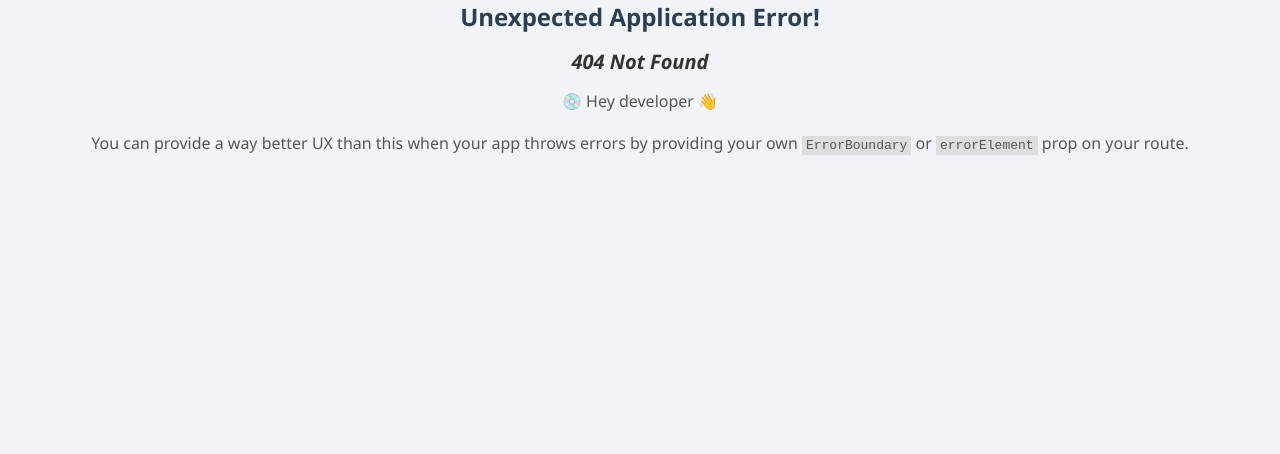
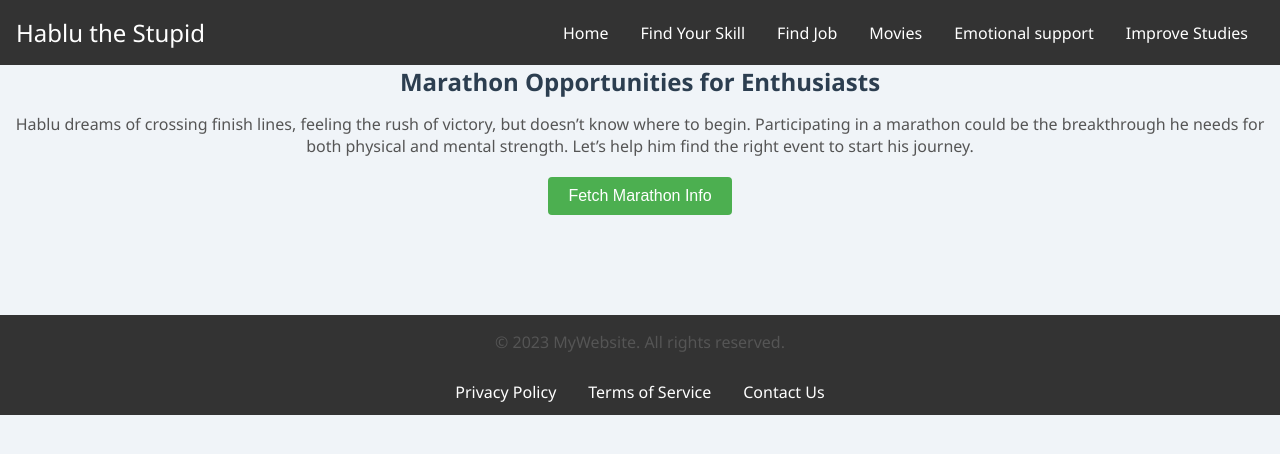
Before and after one commit to BanikPuspita/CSE_fesT_2025, a React (Vite) app: page /marathon in a window 1280 px wide. Before the commit this address had no page. Shown: the top 454 px of the page. Built offline with nearby package versions, Linux system fonts and the light colour scheme.

Commit message:
new updated

```diff
--- a/package.json
+++ b/package.json
@@ -11,6 +11,7 @@
   },
   "dependencies": {
     "@tailwindcss/vite": "^4.1.5",
+    "axios": "^1.9.0",
     "firebase": "^11.6.1",
     "localforage": "^1.10.0",
     "match-sorter": "^8.0.1",
--- /dev/null
+++ b/src/Pages/Marathon/Marathon.jsx
@@ -0,0 +1,66 @@
+import React, { useState } from 'react';
+import axios from 'axios';
+
+const API_KEY = "";
+
+const Marathon = () => {
+    const [marathonData, setMarathonData] = useState([]);
+    const [error, setError] = useState(null);
+    const lat = 23.8103;
+    const lon = 90.4125;
+
+    const fetchMarathonInfo = async () => {
+        try {
+            const response = await axios.get(
+                `https://csefest.srejon.com/api/v1/marathon?lat=${lat}&lon=${lon}`,
+                {
+                    headers: {
+                        'Authorization': `Bearer ${API_KEY}`
+                    }
+                }
+            );
+            setMarathonData(response.data.data || []); // Ensure you access `.data.data` if response format is like `{ data: [...] }`
+            setError(null);
+        } catch (error) {
+            setError('Error fetching marathon data');
+            console.error('Error fetching marathon data:', error);
+        }
+    };
+
+    return (
+        <div>
+            <h2>Marathon Opportunities for Enthusiasts</h2>
+            <p>
+                Hablu dreams of crossing finish lines, feeling the rush of victory, but doesn’t know where to begin.
+                Participating in a marathon could be the breakthrough he needs for both physical and mental strength.
+                Let’s help him find the right event to start his journey.
+            </p>
+            <button onClick={fetchMarathonInfo}>Fetch Marathon Info</button>
+            {error && <p style={{ color: 'red' }}>{error}</p>}
+            {marathonData.length > 0 && (
+                <div>
+                    <h3>Upcoming Marathons</h3>
+                    <ul>
+                        {marathonData.map((marathon, index) => (
+                            <li key={index} style={{ border: '1px solid #ccc', borderRadius: '10px', padding: '10px', margin: '10px 0' }}>
+                                <h4>{marathon.title}</h4>
+                                <p><strong>Date:</strong> {marathon.date}</p>
+                                <p><strong>Location:</strong> {marathon.location}</p>
+                                <p><strong>Description:</strong> {marathon.description}</p>
+                                {marathon.registrationLink && (
+                                    <p>
+                                        <a href={marathon.registrationLink} target="_blank" rel="noopener noreferrer">
+                                            Register Here
+                                        </a>
+                                    </p>
+                                )}
+                            </li>
+                        ))}
+                    </ul>
+                </div>
+            )}
+        </div>
+    );
+};
+
+export default Marathon;
--- a/src/Routes/Routes.jsx
+++ b/src/Routes/Routes.jsx
@@ -12,6 +12,7 @@ import Movie from "../Pages/Movie/Movie";
 import Therapist from "../Pages/Therapist/Therapist";
 import AdminLayout from "../Layout/AdminLayout";
 import AdminHome from "../Pages/AdminPages/AdminHome/AdminHome";
+import Marathon from "../Pages/Marathon/Marathon";
 
 
 
@@ -31,6 +32,10 @@ export const router = createBrowserRouter([
             {
                 path:"/signup",
                 element:<Signup/>,
+            },
+            {
+                path:"/marathon",
+                element:<Marathon/>,
             },
             {
                 path:"/login",
```
Also changed, not shown: 1 other file (tests, documents, lock files or other folders).
